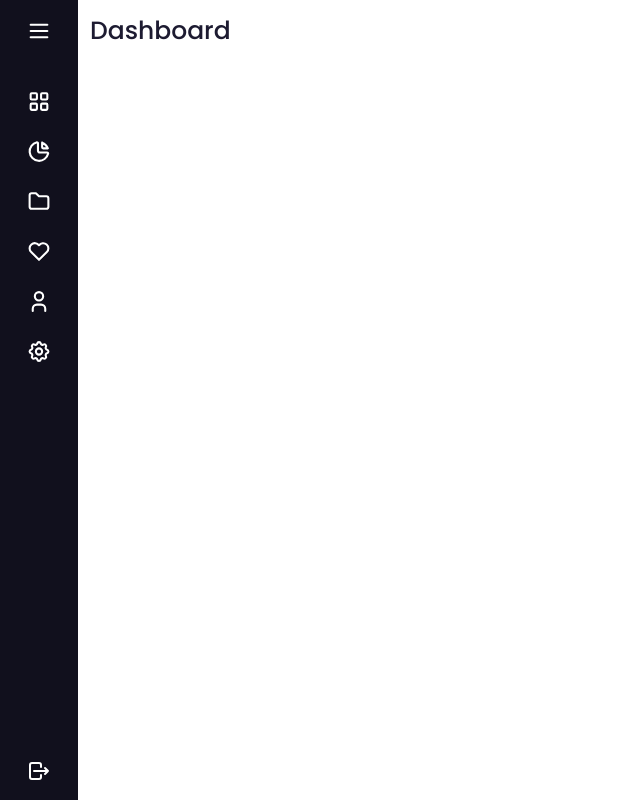
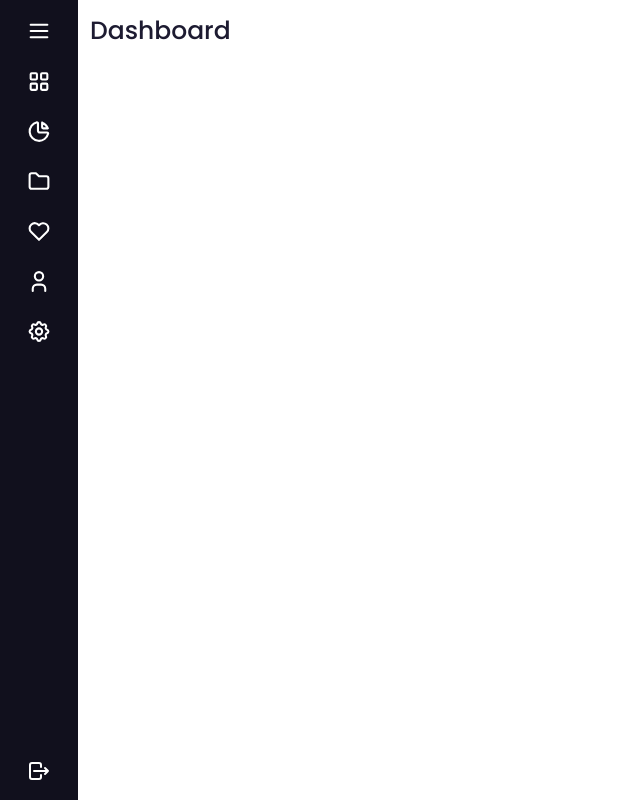
Before and after one commit to Mike5801/ReactProjects, a React (Create React App) app in the folder myself/: page / in a window 1280 px wide. Shown: the whole page, without its empty margins (0-640 px from the left). Built offline with nearby package versions, Linux system fonts and the light colour scheme.

Commit message:
fix spacing

```diff
--- a/myself/src/components/side-navbar-list/side-navbar-list.styles.css
+++ b/myself/src/components/side-navbar-list/side-navbar-list.styles.css
@@ -1,3 +1 @@
-.nav-list {
-  margin-top: 20px;
-}/*# sourceMappingURL=side-navbar-list.styles.css.map */
+/*# sourceMappingURL=side-navbar-list.styles.css.map */
--- a/myself/src/components/side-navbar-list/side-navbar-list.styles.scss
+++ b/myself/src/components/side-navbar-list/side-navbar-list.styles.scss
@@ -1,3 +1,3 @@
 .nav-list {
-    margin-top: 20px;
+    // margin-top: 20px;
 }
```
Also changed, not shown: 1 other file (tests, documents, lock files or other folders).
